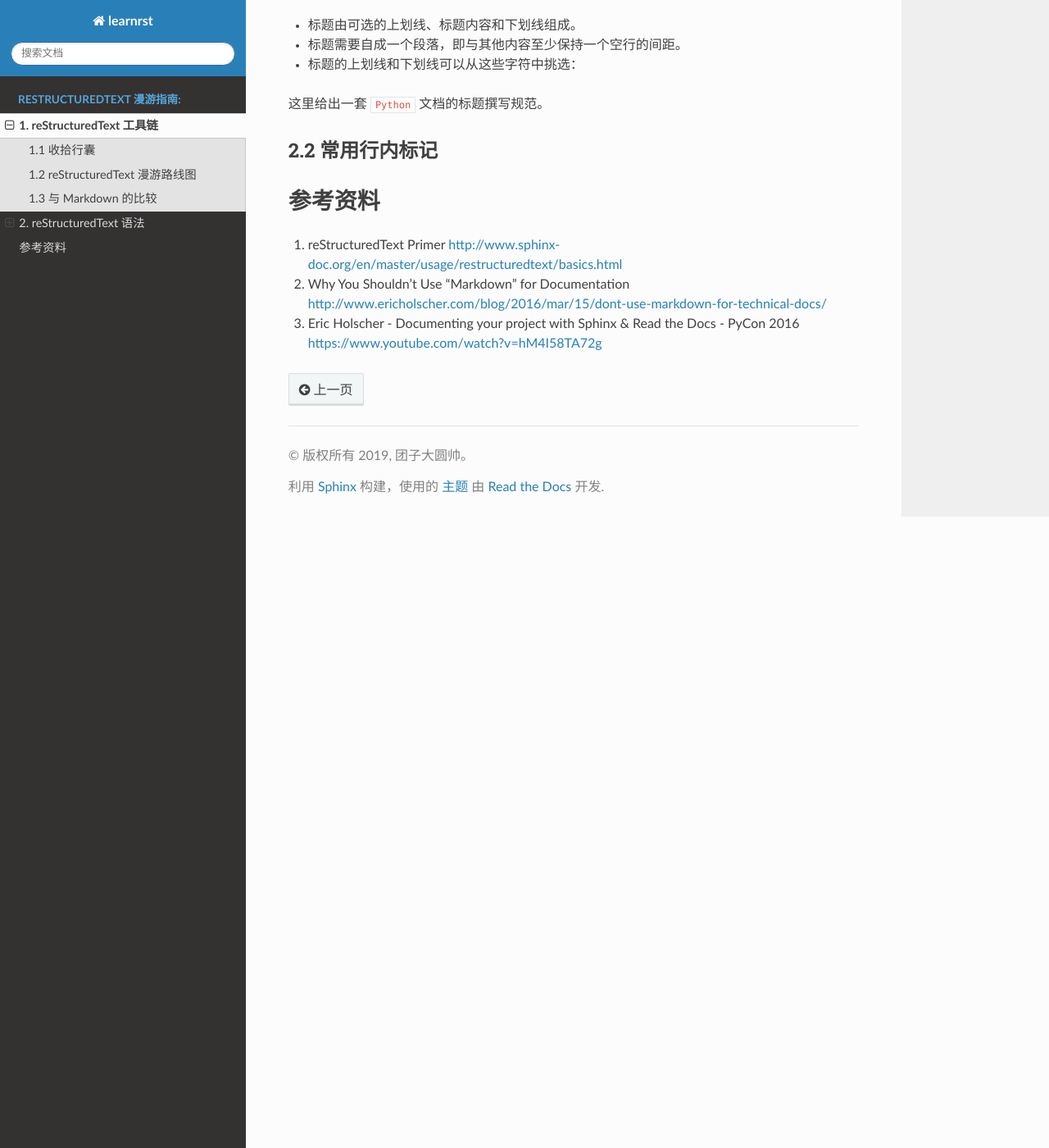
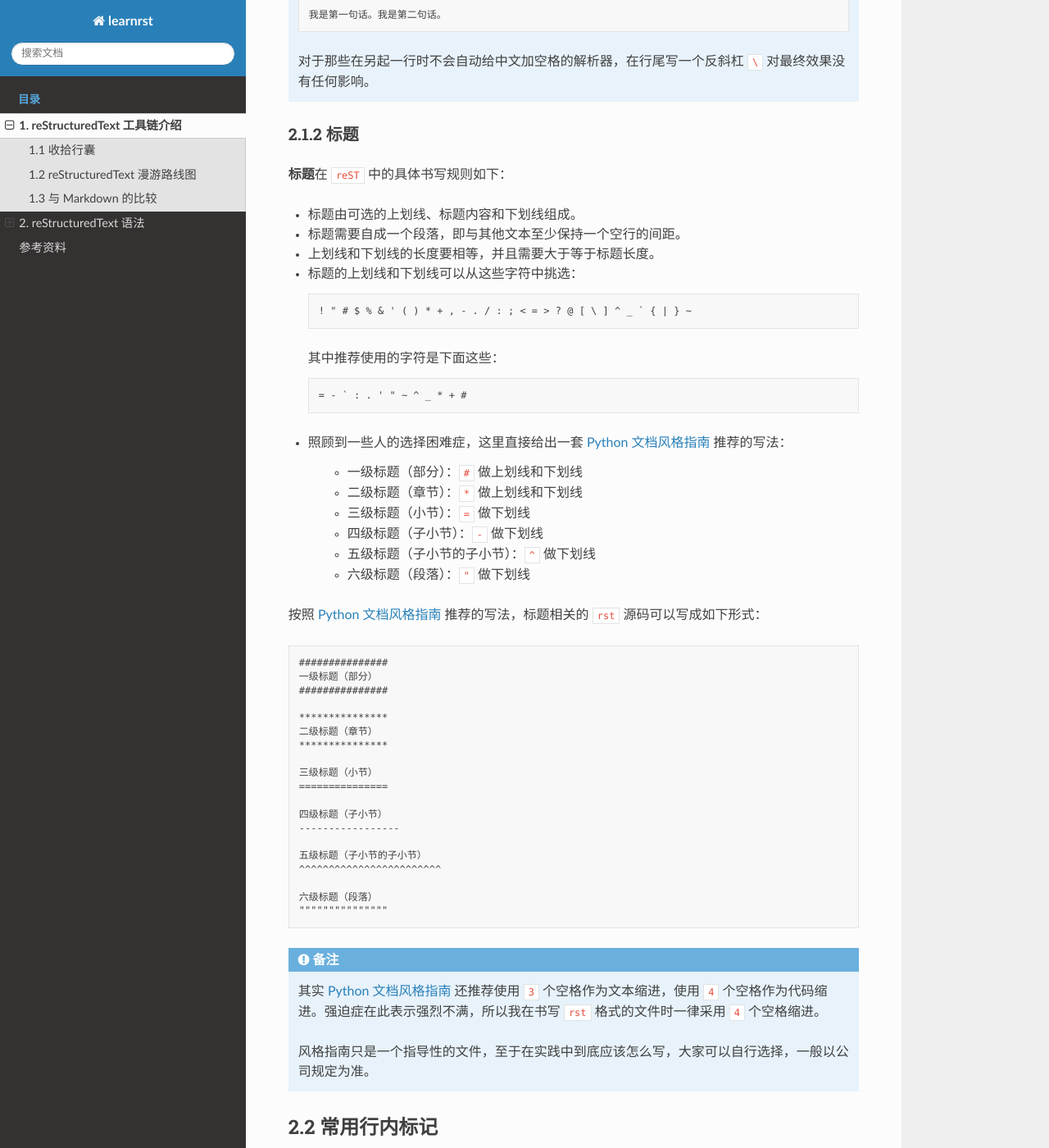
Before and after one commit to jpch89/learnrst, a Sphinx documentation site: the page built from docs/learnrst.rst, in a window 1280 px wide and 1400 px high, scrolled down 4756 px. Shown: the whole window at 82% size. Built offline with Sphinx 7.4.7 and the Read the Docs theme 2.0.0, drawn with Linux system fonts in a browser that asks for light colours; some of the changed text lies outside the part shown.

Commit message:
enable new feature

```diff
--- a/docs/conf.py
+++ b/docs/conf.py
@@ -69,7 +69,7 @@
 # 支持中文 PDF 生成
 # https://github.com/rtfd/readthedocs.org/commit/649b8bc2eba9722ee40f630a00e42ea30d3e37e0
 latex_engine = 'xelatex'
-latex_use_xindy = False
-latex_elements = {
-    'preamble': '\\usepackage[UTF8]{ctex}\n',
-}
+# latex_use_xindy = False
+# latex_elements = {
+#     'preamble': '\\usepackage[UTF8]{ctex}\n',
+# }
--- a/docs/index.rst
+++ b/docs/index.rst
@@ -3,14 +3,15 @@
    You can adapt this file completely to your liking, but it should at least
    contain the root `toctree` directive.
 
-.. reStructuredText 漫游指南
-.. =========================
+#########################
+reStructuredText 漫游指南
+#########################
 
 **持续更新中，敬请关注！**
 
 .. toctree::
     :maxdepth: 2
-    :caption: reStructuredText 漫游指南:
+    :caption: 目录
 
     learnrst
 
--- a/docs/learnrst.rst
+++ b/docs/learnrst.rst
@@ -1,6 +1,6 @@
-##########################
-1. reStructuredText 工具链
-##########################
+##############################
+1. reStructuredText 工具链介绍
+##############################
 
 ************
 1.1 收拾行囊
@@ -19,6 +19,12 @@
 - ``Visual Studio Code`` 文本编辑器
 - ``Python`` 插件
 - ``reStructuredText`` 插件
+
+.. hint::
+
+    看到页面右上角的 ``View page source`` 链接了吗？\
+    《reStructuredText 漫游指南》全文都是用 ``reStructuredText`` 语法写就的，点击该按钮即可查看本页面的 ``rst`` 源码。\
+    善用此功能可以在 ``reStructuredText`` 的探索之旅中助你一臂之力！
 
 *******************************
 1.2 reStructuredText 漫游路线图
@@ -59,11 +65,11 @@
 - 通过 ``Pygments`` 模块支持代码高亮
 - 强大的内置扩展与第三方扩展
 
-位于 ``reST`` 工具链顶端的是 ``Read the Docs`` https://readthedocs.org/，它为 ``Sphinx`` 文档提供托管服务。\
+位于 ``reST`` 工具链顶端的是 `Read the Docs <https://readthedocs.org/>`_，它为 ``Sphinx`` 文档提供托管服务。\
 还可以与 ``GitHub`` 连接，只要 ``GitHub`` 仓库中的文档发生改动，就会自动重新构建文档，实现了文档的持续集成。\
 最终你可以很方便地把最新文档呈献给公众使用，著名的 ``requests`` 库和 ``Godot Engine`` 游戏引擎就使用了它来提供文档。
 
-.. note:: ``Read the Docs`` 网址的后缀是 ``org`` 而不是 ``com``，输入错了可是会提示你付费的哦！
+.. warning:: ``Read the Docs`` https://readthedocs.org/ 网址的后缀是 ``org`` 而不是 ``com``，输入错了可是会提示你付费的哦！
 
 **********************
 1.3 与 Markdown 的比较
@@ -92,12 +98,12 @@
 - 变体多，没有统一的标准。
 
     - 比如说写标题的时候有的要加空格 ``# 标题``，有的不要空格 ``#标题``。
-    - ``Commonmark`` https://commonmark.org/ 是一个专门为 ``Markdown`` 研发的标准，但好像没什么人用。
+    - `Commonmark <https://commonmark.org/>`_ 是一个专门为 ``Markdown`` 研发的标准，但好像没什么人用。
 
 - 每种工具的 ``Markdown`` 风格（``flavor``）不一样。
 
-    - ``GitHub`` 风格：https://guides.github.com/features/mastering-markdown/#GitHub-flavored-markdown
-    - ``Markdown Extra`` 风格：https://michelf.ca/projects/php-markdown/extra/#fenced-code-blocks
+    - `GitHub 风格 <https://guides.github.com/features/mastering-markdown/#GitHub-flavored-markdown/>`_
+    - `Markdown Extra 风格 <https://michelf.ca/projects/php-markdown/extra/#fenced-code-blocks/>`_
 
 - 扩展性差，而 ``reST`` 可以轻松地自定义标记。
 - 缺乏语义性标记，而 ``reST`` 有警告、错误等语义性标记。
@@ -107,11 +113,15 @@
 2. reStructuredText 语法
 ############################
 
-**************
-2.1 段落与标题
-**************
+*****************
+2.1 reST 基本结构
+*****************
+
+2.1.1 段落
+==========
 
 **段落**\ （``paragraph``）是被一个或多个空行分隔的文本。\
+与 ``Python`` 语言一样，缩进对于 ``reST`` 也很重要，同一段落的文字必须靠左对齐且具有相同的缩进。\
 在 ``reST`` 中，另起一行写是不会换行的，如果要换行就需要额外空出一行，*让上下文形成两个独立的段落*。
 
 假如你在 ``rst`` 文件中这么写：
@@ -179,19 +189,71 @@
 
     对于那些在另起一行时不会自动给中文加空格的解析器，在行尾写一个反斜杠 ``\`` 对最终效果没有任何影响。
 
+2.1.2 标题
+==========
+
 **标题**\ 在 ``reST`` 中的具体书写规则如下：
 
 - 标题由可选的上划线、标题内容和下划线组成。
-- 标题需要自成一个段落，即与其他内容至少保持一个空行的间距。
+- 标题需要自成一个段落，即与其他文本至少保持一个空行的间距。
+- 上划线和下划线的长度要相等，并且需要大于等于标题长度。
 - 标题的上划线和下划线可以从这些字符中挑选：
+  ::
 
-这里给出一套 ``Python`` 文档的标题撰写规范。
+      ! " # $ % & ' ( ) * + , - . / : ; < = > ? @ [ \ ] ^ _ ` { | } ~
 
+  其中推荐使用的字符是下面这些：
+  ::
+
+      = - ` : . ' " ~ ^ _ * + #
+
+- 照顾到一些人的选择困难症，这里直接给出一套 `Python 文档风格指南`_ 推荐的写法：
+
+    - 一级标题（部分）：``#`` 做上划线和下划线
+    - 二级标题（章节）：``*`` 做上划线和下划线
+    - 三级标题（小节）：``=`` 做下划线
+    - 四级标题（子小节）：``-`` 做下划线
+    - 五级标题（子小节的子小节）：``^`` 做下划线
+    - 六级标题（段落）：``"`` 做下划线
+
+按照 `Python 文档风格指南`_ 推荐的写法，标题相关的 ``rst`` 源码可以写成如下形式：
+::
+
+    ###############
+    一级标题（部分）
+    ###############
+
+    ***************
+    二级标题（章节）
+    ***************
+
+    三级标题（小节）
+    ===============
+
+    四级标题（子小节）
+    -----------------
+
+    五级标题（子小节的子小节）
+    ^^^^^^^^^^^^^^^^^^^^^^^^
+
+    六级标题（段落）
+    """""""""""""""
+
+.. note::
+
+    其实 `Python 文档风格指南`_ 还推荐使用 ``3`` 个空格作为文本缩进，使用 ``4`` 个空格作为代码缩进。\
+    强迫症在此表示强烈不满，所以我在书写 ``rst`` 格式的文件时一律采用 ``4`` 个空格缩进。
+
+    风格指南只是一个指导性的文件，至于在实践中到底应该怎么写，大家可以自行选择，一般以公司规定为准。
+
+.. _`Python 文档风格指南`: https://devguide.python.org/documenting/#style-guide
 
 
 ****************
 2.2 常用行内标记
 ****************
+
+2.1.1
 
 
 ########
@@ -201,3 +263,4 @@
 #. reStructuredText Primer http://www.sphinx-doc.org/en/master/usage/restructuredtext/basics.html
 #. Why You Shouldn’t Use “Markdown” for Documentation http://www.ericholscher.com/blog/2016/mar/15/dont-use-markdown-for-technical-docs/
 #. Eric Holscher - Documenting your project with Sphinx & Read the Docs - PyCon 2016 https://www.youtube.com/watch?v=hM4I58TA72g
+#. Python’s Style Guide for documenting https://devguide.python.org/documenting/#style-guide
```
Also changed, not shown: other parts of docs/learnrst.rst (+1 -1 lines), 11 other files.
